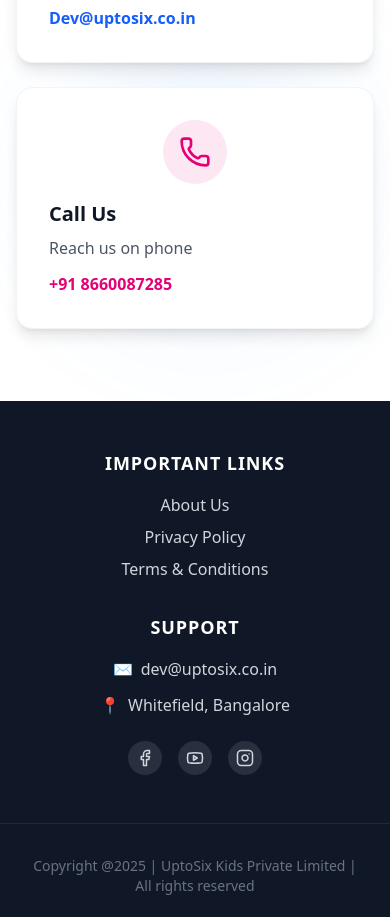
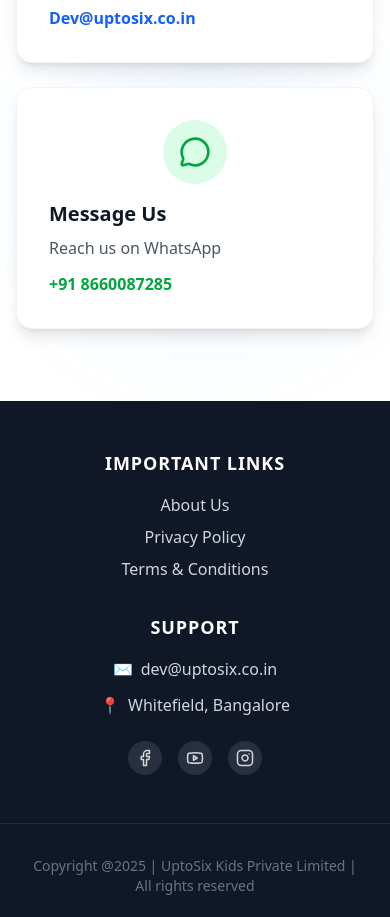
Before and after one commit to Ishani018/UpToSixApp, a Next.js app: page / in a window 390 px wide. Shown: the part 8300-9217 px from the top of the page. Built offline with nearby package versions, Linux system fonts and the light colour scheme.

Commit message:
Replace phone icon with WhatsApp messaging icon in contact section

```diff
--- a/app/page.tsx
+++ b/app/page.tsx
@@ -3,7 +3,7 @@
 import Image from 'next/image';
 import { motion, useInView, AnimatePresence } from 'framer-motion';
 import { useRef, useState, useEffect } from 'react';
-import { Mail, Phone, ChevronLeft, ChevronRight } from 'lucide-react';
+import { Mail, Phone, ChevronLeft, ChevronRight, MessageCircle } from 'lucide-react';
 import AppShowcase from '@/components/AppShowcase';
 import Testimonials from '@/components/Testimonials';
 import FAQ from '@/components/FAQ';
@@ -482,9 +482,11 @@ export default function Home() {
               <p className="text-blue-600 font-semibold">Dev@uptosix.co.in</p>
             </motion.a>
 
-            {/* Phone */}
+            {/* WhatsApp */}
             <motion.a
-              href="tel:+918660087285"
+              href="https://wa.me/918660087285"
+              target="_blank"
+              rel="noopener noreferrer"
               initial={{ opacity: 0, y: 20 }}
               whileInView={{ opacity: 1, y: 0 }}
               viewport={{ once: true }}
@@ -492,12 +494,12 @@ export default function Home() {
               whileHover={{ y: -5 }}
               className="bg-white rounded-2xl p-8 shadow-lg hover:shadow-xl transition-all border border-gray-100 group"
             >
-              <div className="bg-pink-100 w-16 h-16 rounded-full flex items-center justify-center mx-auto mb-4 group-hover:bg-pink-600 transition-colors">
-                <Phone className="w-8 h-8 text-pink-600 group-hover:text-white transition-colors" />
+              <div className="bg-green-100 w-16 h-16 rounded-full flex items-center justify-center mx-auto mb-4 group-hover:bg-green-600 transition-colors">
+                <MessageCircle className="w-8 h-8 text-green-600 group-hover:text-white transition-colors" />
               </div>
-              <h3 className="text-xl font-bold text-gray-900 mb-2">Call Us</h3>
-              <p className="text-gray-600 mb-3">Reach us on phone</p>
-              <p className="text-pink-600 font-semibold">+91 8660087285</p>
+              <h3 className="text-xl font-bold text-gray-900 mb-2">Message Us</h3>
+              <p className="text-gray-600 mb-3">Reach us on WhatsApp</p>
+              <p className="text-green-600 font-semibold">+91 8660087285</p>
             </motion.a>
           </div>
         </div>
```
